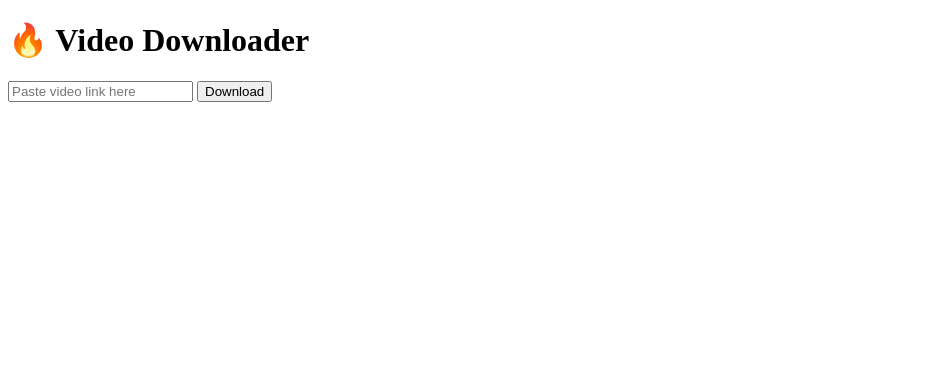
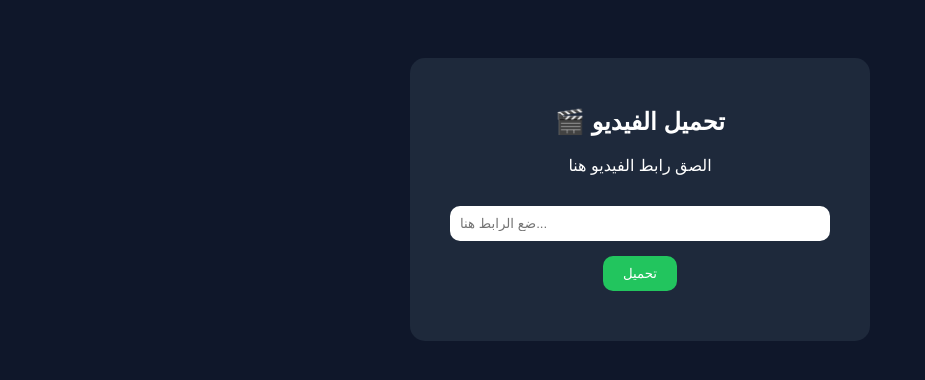
Before and after one commit to mohamedkababi-dev/video-downloader, a plain HTML site: page index.html in a window 1280 px wide. Shown: the whole page, without its empty margins (0-925 px from the left). Drawn offline with Linux system fonts and the light colour scheme.

Commit message:
Update index.html

```diff
--- a/index.html
+++ b/index.html
@@ -1,11 +1,87 @@
 <!DOCTYPE html>
-<html>
+<html lang="ar">
 <head>
-  <title>Video Downloader</title>
+<meta charset="UTF-8">
+<meta name="viewport" content="width=device-width, initial-scale=1.0">
+<title>Video Downloader</title>
+
+<style>
+body {
+  font-family: Arial;
+  background: #0f172a;
+  color: white;
+  text-align: center;
+  padding: 50px;
+}
+
+.container {
+  background: #1e293b;
+  padding: 30px;
+  border-radius: 15px;
+  max-width: 400px;
+  margin: auto;
+}
+
+input {
+  width: 90%;
+  padding: 10px;
+  border-radius: 10px;
+  border: none;
+  margin-top: 15px;
+}
+
+button {
+  padding: 10px 20px;
+  border: none;
+  border-radius: 10px;
+  background: #22c55e;
+  color: white;
+  margin-top: 15px;
+  cursor: pointer;
+}
+
+button:hover {
+  background: #16a34a;
+}
+
+.result {
+  margin-top: 20px;
+}
+</style>
+
 </head>
 <body>
-  <h1>🔥 Video Downloader</h1>
-  <input type="text" placeholder="Paste video link here">
-  <button>Download</button>
+
+<div class="container">
+  <h2>🎬 تحميل الفيديو</h2>
+  <p>الصق رابط الفيديو هنا</p>
+
+  <input type="text" id="url" placeholder="ضع الرابط هنا...">
+  <br>
+  <button onclick="download()">تحميل</button>
+
+  <div class="result" id="result"></div>
+</div>
+
+<script>
+function download() {
+  let url = document.getElementById("url").value;
+
+  if (!url) {
+    alert("ضع رابط أولاً");
+    return;
+  }
+
+  // موقع API مجاني للتجربة
+  let api = "https://api.vevioz.com/api/button/mp4?url=" + encodeURIComponent(url);
+
+  document.getElementById("result").innerHTML =
+    `<p>اضغط للتحميل 👇</p>
+     <a href="${api}" target="_blank">
+       <button>تحميل الفيديو</button>
+     </a>`;
+}
+</script>
+
 </body>
 </html>
```
